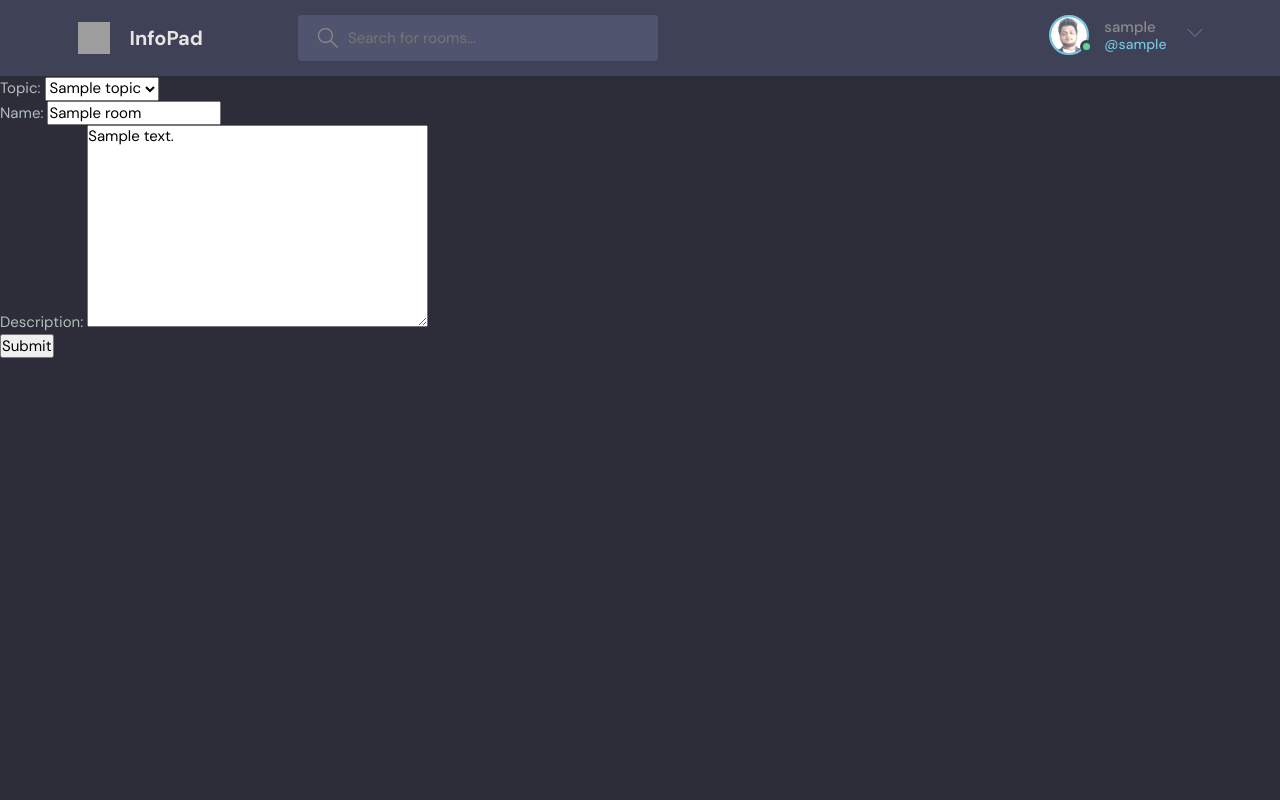
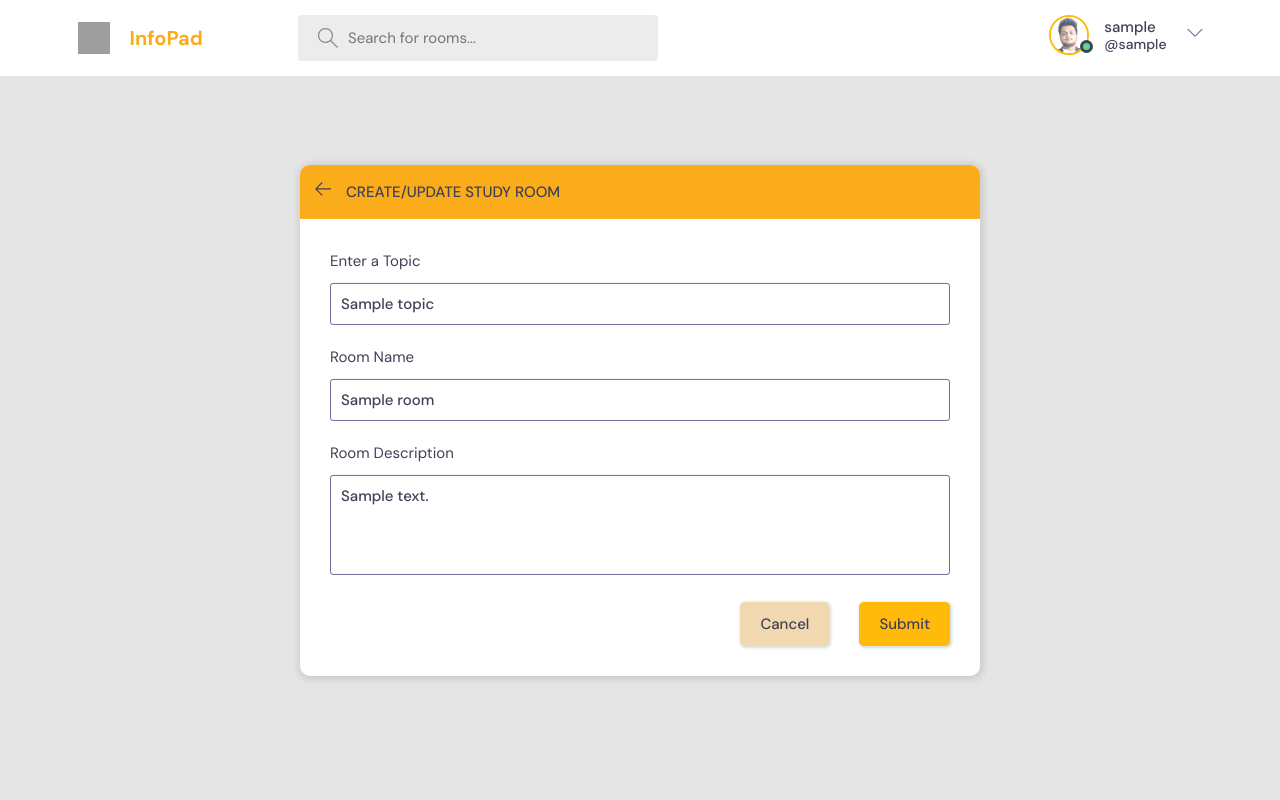
Before and after one commit to Abhijeet-kadance/InfoPad, a Django app: page /update-room/1/ in a window 1280 px wide. Run offline with Django 4.2, Linux system fonts and the light colour scheme; a user stored in the database is signed in; tables that the repository leaves empty hold one stand-in row (values such as "Sample post"); grey boxes are pictures that could not be loaded.

Commit message:
Updated Create Room Funcionality/Model/Form and UI

```diff
--- a/base/templates/base/home.html
+++ b/base/templates/base/home.html
@@ -33,7 +33,7 @@
               <p>{{room_count}} Rooms available</p>
             </div>
 
-            <a class="btn btn--main" href="create-room.html">
+            <a class="btn btn--main" href="{% url 'create-room' %}">
               <svg version="1.1" xmlns="http://www.w3.org/2000/svg" width="32" height="32" viewBox="0 0 32 32">
                 <title>add</title>
                 <path
--- a/base/templates/base/room_form.html
+++ b/base/templates/base/room_form.html
@@ -1,11 +1,74 @@
 {% extends 'main.html' %}
 
 {% block content %}
-    <div>
-        <form method="POST" action="">
+  <main class="create-room layout">
+    <div class="container">
+      <div class="layout__box">
+        <div class="layout__boxHeader">
+          <div class="layout__boxTitle">
+            <a href="{% url 'home' %}">
+              <svg version="1.1" xmlns="http://www.w3.org/2000/svg" width="32" height="32" viewBox="0 0 32 32">
+                <title>arrow-left</title>
+                <path
+                  d="M13.723 2.286l-13.723 13.714 13.719 13.714 1.616-1.611-10.96-10.96h27.625v-2.286h-27.625l10.965-10.965-1.616-1.607z">
+                </path>
+              </svg>
+            </a>
+            <h3>Create/Update Study Room</h3>
+          </div>
+        </div>
+        <div class="layout__body">
+          <form class="form" action="" method="POST">
             {% csrf_token %}
-            {{form.as_p}}
-            <input type="submit" value="Submit">
-        </form>
+
+            <div class="form__group">
+              <label for="room_topic">Enter a Topic</label>
+              <input required type="text" value="{{room.topic.name}}" name="topic" list="topic-list"/>
+              <datalist id="topic-list">
+                <select id="room_topic">
+                  {% for topic in topics %}
+                  <option value="{{topic.name}}">{{topic.name}}</option>
+                  {% endfor %}
+                </select>
+              </datalist>
+            </div>
+            <div class="form__group">
+              <label for="room_name">Room Name</label>
+              {% comment %} <input id="room_name" name="room_name" type="text" placeholder="E.g. Mastering Python + Django" /> {% endcomment %}
+              {{form.name}}
+            </div>
+
+            <div class="form__group">
+              <label for="room_description">Room Description</label>
+              {% comment %} <input id="room_name" name="room_name" type="text" placeholder="E.g. Mastering Python + Django" /> {% endcomment %}
+              {{form.description}}
+            </div>
+
+            {% comment %} <div class="form__group">
+              <label for="room_topic">Topic</label>
+              <input required type="text" name="topic" id="room_topic" list="topic-list" />
+              <datalist id="topic-list">
+                <select id="room_topic">
+                  <option value="">Select your topic</option>
+                  <option value="Python">Python</option>
+                  <option value="Django">Django</option>
+                </select>
+              </datalist>
+
+            </div> {% endcomment %}
+
+
+            {% comment %} <div class="form__group">
+              <label for="room_about">About</label>
+              <textarea name="room_about" id="room_about" placeholder="Write about your study group..."></textarea>
+            </div> {% endcomment %}
+            <div class="form__action">
+              <a class="btn btn--dark" href="index.html">Cancel</a>
+              <button class="btn btn--main" type="submit">Submit</button>
+            </div>
+          </form>
+        </div>
+      </div>
     </div>
+  </main>
 {% endblock %}
--- a/base/templates/base/topics_component.html
+++ b/base/templates/base/topics_component.html
@@ -4,7 +4,7 @@
   </div>
   <ul class="topics__list">
     <li>
-      <a href="{% url 'home' %}" class="active">All <span>553</span></a>
+      <a href="{% url 'home' %}" class="active">All <span>{{topics.count}}</span></a>
     </li>
     {% for topic in topics %}
     <li>
--- a/base/views.py
+++ b/base/views.py
@@ -117,32 +117,45 @@ def deleteMessage(request,pk):
 @login_required(login_url="/login")
 def createRoom(request):
     form = RoomForm()
+    topics = Topic.objects.all()
     if request.method == 'POST':
+        topic_name = request.POST.get('topic')
+        topic, created = Topic.objects.get_or_create(name=topic_name)
         form = RoomForm(request.POST)
-        if form.is_valid():
-            room = form.save(commit=False)
-            room.host = request.user
-            room.save()
+        # if form.is_valid():
+        #     room = form.save(commit=False)
+        #     room.host = request.user
+        #     room.save()
+        Room.objects.create(
+            host=request.user,
+            topic=topic,
+            name=request.POST.get('name'),
+            description=request.POST.get('description'),
+        )
 
-            return redirect('home')
+        return redirect('home')
 
-    context = {'form' : form}
+    context = {'form' : form,"topics":topics}
     return render(request , 'base/room_form.html' , context)
 
 @login_required(login_url="/login")
 def updateRoom(request, pk):
     room = Room.objects.get(id=pk)
     form = RoomForm(instance=room)
+    topics = Topic.objects.all()
 
     if request.user != room.host :
         return HttpResponse('Your are not Allowed to Update This Room...')
 
     if request.method == 'POST':
-        form = RoomForm(request.POST,instance=room)
-        if form.is_valid():
-            form.save()
-            return redirect('home')
-    context = {'form' : form}
+        topic_name = request.POST.get('topic')
+        topic, created = Topic.objects.get_or_create(name=topic_name)
+        room.name = request.POST.get('name')
+        room.topic = topic
+        room.description = request.POST.get('description')
+        room.save()
+        return redirect('home')
+    context = {'form' : form,"topics":topics,"room":room}
     return render(request , 'base/room_form.html' , context)
 
 @login_required(login_url="/login")
--- a/static/css/style.css
+++ b/static/css/style.css
@@ -1,8 +1,10 @@
 @import url("https://fonts.googleapis.com/css2?family=DM+Sans:wght@400;500;700&display=swap");
 
 :root {
-  --color-main: #71c6dd;
+  --color-white:#fff;
+  --color-main: #ffba0c;
   --color-main-light: #e1f6fb;
+  --color-yellow:#faac1b;
   --color-dark: #3f4156;
   --color-dark-medium: #51546e;
   --color-dark-light: #696d97;
@@ -12,6 +14,8 @@
   --color-bg: #2d2d39;
   --color-success: #5dd693;
   --color-error: #fc4b0b;
+  --color-light-yellow:#F2D8B0;
+  --color-chat-yellow:#ffe6b9;
 }
 
 /*========== base styles ==========*/
@@ -47,8 +51,8 @@ body {
   line-height: 1.6;
   font-weight: 400;
   font-size: 1.5rem;
-  color: var(--color-light-gray);
-  background-color: var(--color-bg);
+  color: var(--color-dark);
+  background-color: var(--color-light);
   min-height: 100vh;
 }
 
@@ -58,7 +62,7 @@ img {
 
 a {
   display: inline-block;
-  color: var(--color-main);
+  color: var(--color-dark);
   text-decoration: none;
 }
 
@@ -104,8 +108,8 @@ a {
 }
 
 .btn--dark {
-  background-color: var(--color-dark-light);
-  color: var(--color-light);
+  background-color: var(--color-light-yellow);
+  color: var(--color-dark);
 }
 
 .btn > svg {
@@ -267,7 +271,10 @@ a {
 
 .header {
   padding: 1.5rem;
-  background-color: var(--color-dark);
+  background-color: var(--color-white);
+  -webkit-box-shadow: 0px 2px 8px -17px rgba(0,0,0,0.75);
+-moz-box-shadow: 0px 2px 8px -17px rgba(0,0,0,0.75);
+box-shadow: 0px 2px 8px -17px rgba(0,0,0,0.75);
 }
 
 .header > .container {
@@ -290,11 +297,11 @@ a {
 .header__logo > h1 {
   font-weight: 700;
   font-size: 2rem;
-  color: var(--color-light);
+  color: var(--color-yellow);
 }
 
 .header__search > label {
-  background-color: var(--color-dark-medium);
+  background-color: #ececec;
   padding: 1.3rem 1rem;
   display: flex;
   align-items: center;
@@ -314,7 +321,8 @@ a {
   background: transparent;
   border: none;
   outline: none;
-  color: var(--color-light);
+  /* color: var(--color-dark); */
+  color:#000;
 }
 
 @media screen and (max-width: 800px) {
@@ -350,7 +358,7 @@ a {
   align-items: center;
   font-weight: 500;
   text-decoration: none;
-  color: var(--color-gray);
+  color: var(--color-dark);
 }
 
 .header__menu img {
@@ -362,7 +370,7 @@ a {
 }
 
 .header__menu span {
-  color: var(--color-main);
+  color: var(--color-dark);
   font-weight: 500;
   font-size: 1.4rem;
   display: block;
@@ -429,7 +437,7 @@ a {
   top: 50%;
   left: 50%;
   transform: translate(-50%, -46%);
-  background-color: var(--color-dark);
+  background-color: var(--color-white);
   border-radius: 1rem;
   box-shadow: 1px 1px 6px 3px rgba(0, 0, 0, 0.1);
   overflow: hidden;
@@ -438,7 +446,7 @@ a {
 .layout__boxHeader {
   display: flex;
   padding: 1.5rem;
-  background-color: var(--color-dark-light);
+  background-color: var(--color-yellow);
 }
 
 .layout__boxTitle {
@@ -450,13 +458,13 @@ a {
 .layout__boxTitle h3 {
   text-transform: uppercase;
   font-weight: 500;
-  color: var(--color-light);
+  color: var(--color-dark);
 }
 
 .layout__boxTitle svg {
   width: 1.6rem;
   height: 1.6rem;
-  fill: var(--color-main);
+  fill: var(--color-dark);
 }
 
 .layout__body {
@@ -502,7 +510,7 @@ a {
   padding: 1rem;
   border-radius: 3px;
   width: 100%;
-  color: var(--color-light);
+  color: var(--color-dark);
   font-weight: 500;
   outline: none;
 }
```
Also changed, not shown: other parts of static/css/style.css (+33 -33 lines), base/templates/base/room.html (+8 -20 lines), base/templates/base/room_form_old.html (added, +11 -0 lines).
